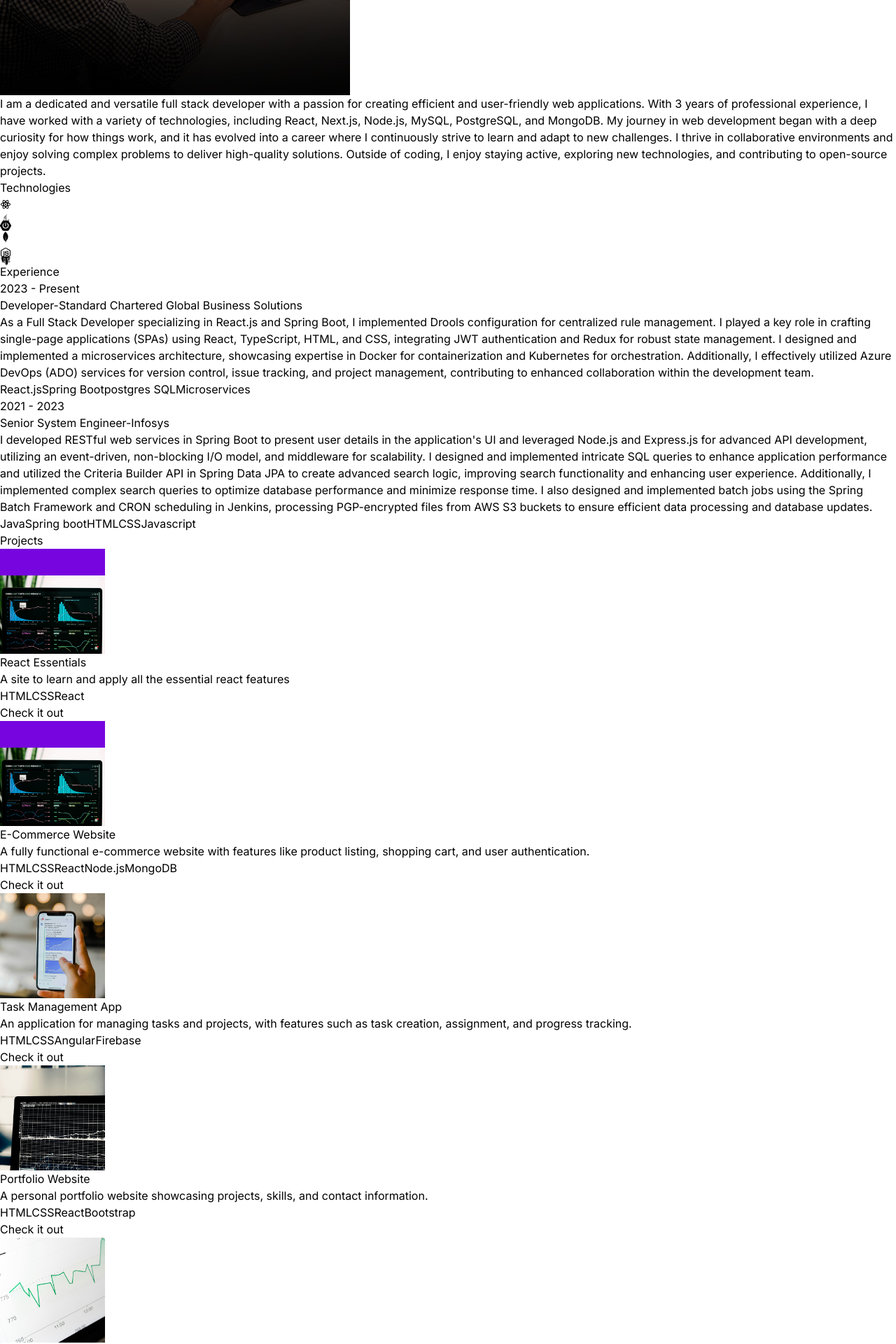
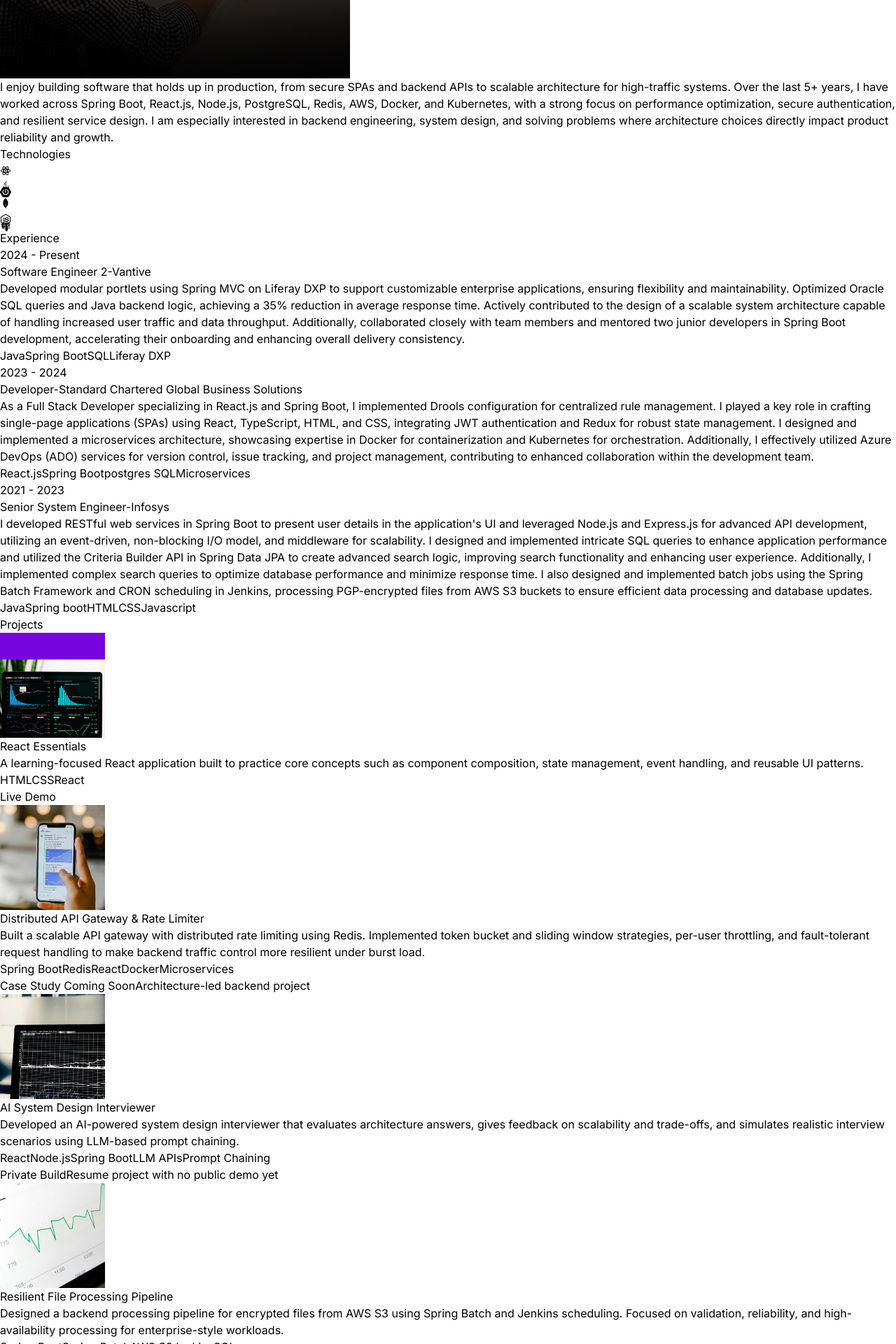
Before and after one commit to Aditya060698/react-portfolio-project, a React (Vite) app: page / in a window 1280 px wide. Shown: the part 540-2460 px from the top of the page at 70% size. Built offline with nearby package versions, Linux system fonts and the light colour scheme.

Commit message:
2026v2 update

```diff
--- a/src/components/Project.jsx
+++ b/src/components/Project.jsx
@@ -1,5 +1,6 @@
 import { PROJECTS } from "../constants";
 import { motion } from "framer-motion";
+
 const Projects = () => {
   return (
     <div className="border-b border-neutral-900 pb-4">
@@ -44,8 +45,26 @@ const Projects = () => {
                   {tech}
                 </span>
               ))}
-              <div className="w-full max-w-xl lg:w-3/4 items-center justify-center py-4 hover:text-slate-400">
-                <a href={project.link}>Check it out</a>
+              <div className="flex flex-wrap items-center gap-4 py-4">
+                {project.link ? (
+                  <a
+                    href={project.link}
+                    target="_blank"
+                    rel="noreferrer"
+                    className="border-b border-cyan-400 pb-1 text-cyan-300 transition hover:text-cyan-200"
+                  >
+                    {project.linkLabel || "View Project"}
+                  </a>
+                ) : (
+                  <span className="text-sm text-neutral-500">
+                    {project.linkLabel || "Case study coming soon"}
+                  </span>
+                )}
+                {project.note ? (
+                  <span className="text-sm text-neutral-500">
+                    {project.note}
+                  </span>
+                ) : null}
               </div>
             </motion.div>
           </div>
--- a/src/constants/index.js
+++ b/src/constants/index.js
@@ -3,13 +3,20 @@ import project2 from "../assets/projects/project-2.jpg";
 import project3 from "../assets/projects/project-3.jpg";
 import project4 from "../assets/projects/project-4.jpg";
 
-export const HERO_CONTENT = `I am a passionate full stack developer with a knack for crafting robust and scalable web applications. With 3 years of hands-on experience, I have honed my skills in front-end technologies like React, as well as back-end technologies like Java, Spring Boot, Node.js, MySQL and PostgreSQL. My goal is to leverage my expertise to create innovative solutions that drive business growth and deliver exceptional user experiences.`;
+export const HERO_CONTENT = `I am a full-stack developer with 5+ years of experience building secure, scalable, and high-performance applications. My strongest work sits at the intersection of Java, Spring Boot, React, microservices, and distributed systems, where I focus on performance, resiliency, and clean system design.`;
 
-export const ABOUT_TEXT = `I am a dedicated and versatile full stack developer with a passion for creating efficient and user-friendly web applications. With 3 years of professional experience, I have worked with a variety of technologies, including React, Next.js, Node.js, MySQL, PostgreSQL, and MongoDB. My journey in web development began with a deep curiosity for how things work, and it has evolved into a career where I continuously strive to learn and adapt to new challenges. I thrive in collaborative environments and enjoy solving complex problems to deliver high-quality solutions. Outside of coding, I enjoy staying active, exploring new technologies, and contributing to open-source projects.`;
+export const ABOUT_TEXT = `I enjoy building software that holds up in production, from secure SPAs and backend APIs to scalable architecture for high-traffic systems. Over the last 5+ years, I have worked across Spring Boot, React.js, Node.js, PostgreSQL, Redis, AWS, Docker, and Kubernetes, with a strong focus on performance optimization, secure authentication, and resilient service design. I am especially interested in backend engineering, system design, and solving problems where architecture choices directly impact product reliability and growth.`;
 
 export const EXPERIENCES = [
   {
-    year: "2023 - Present",
+    year: "2024 - Present",
+    role: "Software Engineer 2",
+    company: "Vantive",
+    description: `Developed modular portlets using Spring MVC on Liferay DXP to support customizable enterprise applications, ensuring flexibility and maintainability. Optimized Oracle SQL queries and Java backend logic, achieving a 35% reduction in average response time. Actively contributed to the design of a scalable system architecture capable of handling increased user traffic and data throughput. Additionally, collaborated closely with team members and mentored two junior developers in Spring Boot development, accelerating their onboarding and enhancing overall delivery consistency.`,
+    technologies: ["Java", "Spring Boot", "SQL", "Liferay DXP"],
+  },
+  {
+    year: "2023 - 2024",
     role: "Developer",
     company: "Standard Chartered Global Business Solutions",
     description: `As a Full Stack Developer specializing in React.js and Spring Boot, I implemented Drools configuration for centralized rule management. I played a key role in crafting single-page applications (SPAs) using React, TypeScript, HTML, and CSS, integrating JWT authentication and Redux for robust state management. I designed and implemented a microservices architecture, showcasing expertise in Docker for containerization and Kubernetes for orchestration. Additionally, I effectively utilized Azure DevOps (ADO) services for version control, issue tracking, and project management, contributing to enhanced collaboration within the development team.`,
@@ -29,37 +36,37 @@ export const PROJECTS = [
     title: "React Essentials",
     image: project1,
     description:
-      "A site to learn and apply all the essential react features",
+      "A learning-focused React application built to practice core concepts such as component composition, state management, event handling, and reusable UI patterns.",
     technologies: ["HTML", "CSS", "React"],
-    link:'https://react-essential-060698.web.app/'
+    link: "https://react-essential-060698.web.app/",
+    linkLabel: "Live Demo",
   },
   {
-    title: "E-Commerce Website",
-    image: project1,
+    title: "Distributed API Gateway & Rate Limiter",
+    image: project2,
     description:
-      "A fully functional e-commerce website with features like product listing, shopping cart, and user authentication.",
-    technologies: ["HTML", "CSS", "React", "Node.js", "MongoDB"],
+      "Built a scalable API gateway with distributed rate limiting using Redis. Implemented token bucket and sliding window strategies, per-user throttling, and fault-tolerant request handling to make backend traffic control more resilient under burst load.",
+    technologies: ["Spring Boot", "Redis", "React", "Docker", "Microservices"],
+    linkLabel: "Case Study Coming Soon",
+    note: "Architecture-led backend project",
   },
   {
-    title: "Task Management App",
-    image: project2,
+    title: "AI System Design Interviewer",
+    image: project3,
     description:
-      "An application for managing tasks and projects, with features such as task creation, assignment, and progress tracking.",
-    technologies: ["HTML", "CSS", "Angular", "Firebase"],
+      "Developed an AI-powered system design interviewer that evaluates architecture answers, gives feedback on scalability and trade-offs, and simulates realistic interview scenarios using LLM-based prompt chaining.",
+    technologies: ["React", "Node.js", "Spring Boot", "LLM APIs", "Prompt Chaining"],
+    linkLabel: "Private Build",
+    note: "Resume project with no public demo yet",
   },
   {
-    title: "Portfolio Website",
-    image: project3,
-    description:
-      "A personal portfolio website showcasing projects, skills, and contact information.",
-    technologies: ["HTML", "CSS", "React", "Bootstrap"],
-  },
-  {
-    title: "Blogging Platform",
+    title: "Resilient File Processing Pipeline",
     image: project4,
     description:
-      "A platform for creating and publishing blog posts, with features like rich text editing, commenting, and user profiles.",
-    technologies: ["HTML", "CSS", "Vue.js", "Express", "mySQL"],
+      "Designed a backend processing pipeline for encrypted files from AWS S3 using Spring Batch and Jenkins scheduling. Focused on validation, reliability, and high-availability processing for enterprise-style workloads.",
+    technologies: ["Spring Boot", "Spring Batch", "AWS S3", "Jenkins", "SQL"],
+    linkLabel: "Enterprise Case Study",
+    note: "Based on production experience",
   },
 ];
 
```
